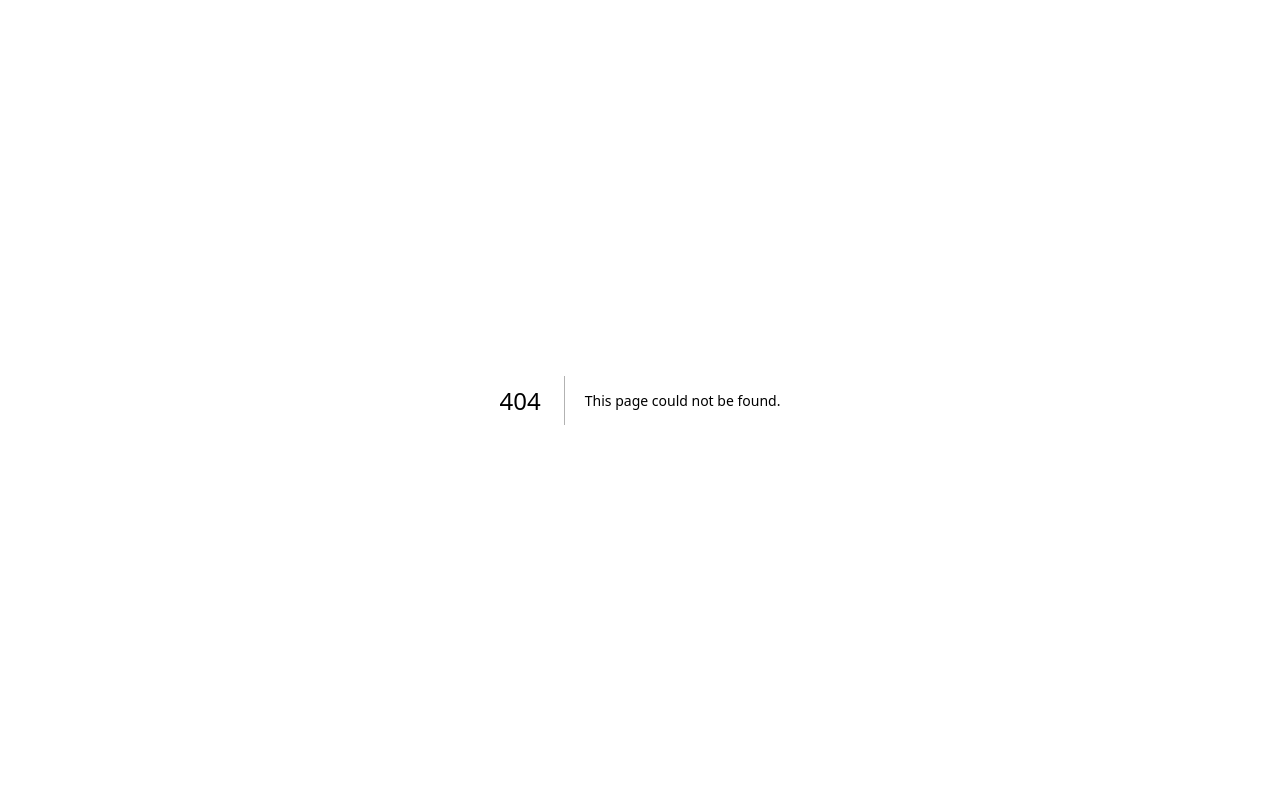
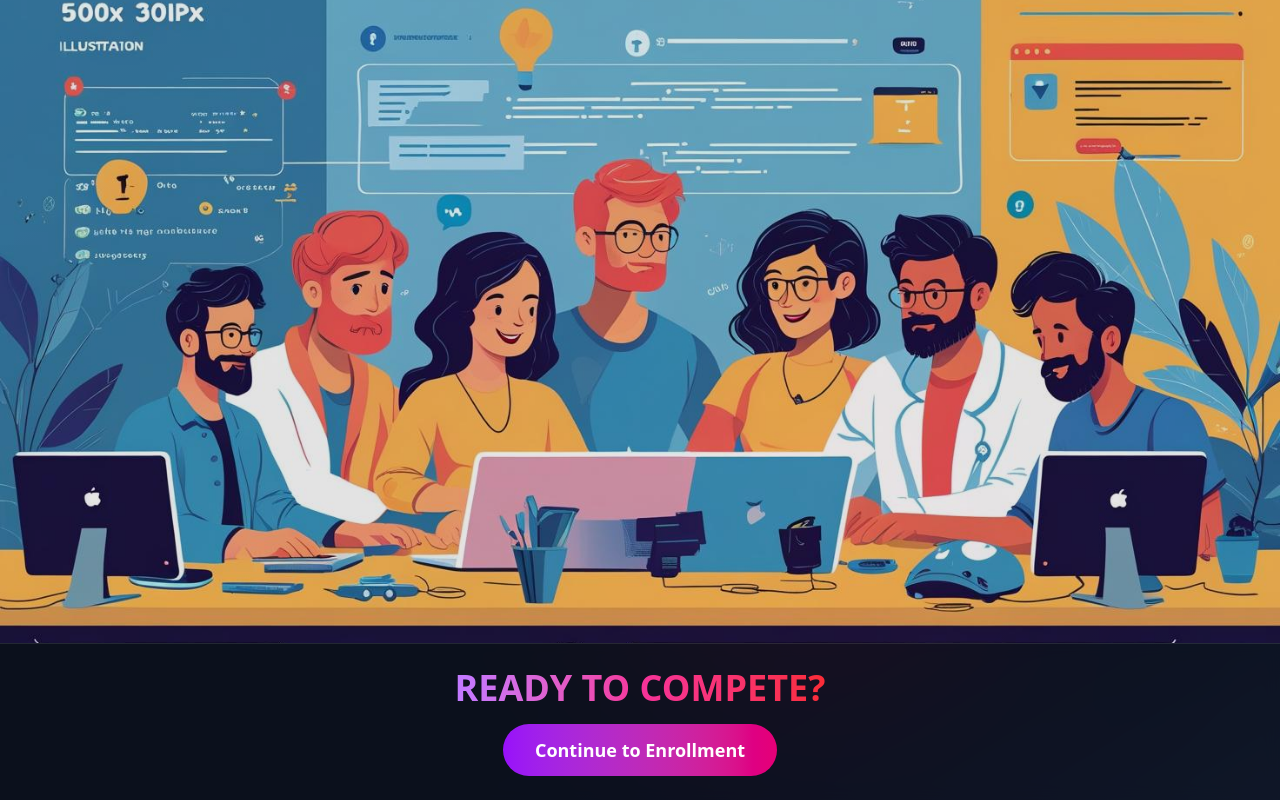
Before and after one commit to navokta/Bytewar-v2, a Next.js app: page /BannerPage in a window 1280 px wide. Before the commit this address had no page. Built offline with nearby package versions, Linux system fonts and the light colour scheme.

Commit message:
Terms and condition page modify | Banner page integrate

```diff
--- /dev/null
+++ b/app/BannerPage/page.js
@@ -0,0 +1,77 @@
+"use client";
+import Head from 'next/head';
+import Link from 'next/link';
+import Image from 'next/image';
+
+export default function BannerPage() {
+  return (
+    <div className="min-h-screen bg-gradient-to-br from-gray-900 via-black to-gray-900 overflow-hidden relative">
+      <Head>
+        <title>ByteWar - Get Started</title>
+        <meta name="description" content="Join ByteWar Hackathon" />
+      </Head>
+
+      {/* Animated Background Elements */}
+      <div className="absolute inset-0 z-0 overflow-hidden">
+        <div className="absolute top-20 left-1/4 w-80 h-80 bg-purple-600 rounded-full mix-blend-soft-light filter blur-[100px] opacity-20 animate-blob"></div>
+        <div className="absolute bottom-20 right-1/4 w-96 h-96 bg-pink-600 rounded-full mix-blend-soft-light filter blur-[120px] opacity-20 animate-blob animation-delay-4000"></div>
+        <div className="absolute top-1/2 left-1/2 w-64 h-64 bg-red-600 rounded-full mix-blend-soft-light filter blur-[90px] opacity-15 animate-blob animation-delay-2000"></div>
+      </div>
+
+      {/* Main Content - 100vh container */}
+      <div className="relative z-10 h-screen flex flex-col">
+        {/* Banner Image Only - Takes most of the space */}
+        <div className="flex-grow relative">
+          <Image
+            src="/photo1.jpg" // Replace with your image path
+            alt="ByteWar Hackathon"
+            layout="fill"
+            objectFit="cover"
+            className="opacity-90"
+            priority
+          />
+        </div>
+
+        {/* Text and Button Below Banner */}
+        <div className="bg-gray-900/70 backdrop-blur-sm p-6 text-center border-t border-white/10">
+          <h1 className="text-3xl md:text-4xl font-black mb-4">
+            <span className="bg-clip-text text-transparent bg-gradient-to-r from-purple-400 via-pink-500 to-red-500">
+              READY TO COMPETE?
+            </span>
+          </h1>
+          <Link href="/enroll">
+            <button className="px-8 py-3 bg-gradient-to-r from-purple-600 to-pink-600 rounded-full text-white font-bold text-lg transform transition-all duration-300 hover:scale-105 hover:shadow-xl hover:shadow-pink-500/30">
+              Continue to Enrollment
+            </button>
+          </Link>
+        </div>
+      </div>
+
+      <style jsx>{`
+        @keyframes blob {
+          0% {
+            transform: translate(0px, 0px) scale(1);
+          }
+          33% {
+            transform: translate(50px, -30px) scale(1.1);
+          }
+          66% {
+            transform: translate(-20px, 40px) scale(0.9);
+          }
+          100% {
+            transform: translate(0px, 0px) scale(1);
+          }
+        }
+        .animate-blob {
+          animation: blob 12s infinite;
+        }
+        .animation-delay-2000 {
+          animation-delay: 2s;
+        }
+        .animation-delay-4000 {
+          animation-delay: 4s;
+        }
+      `}</style>
+    </div>
+  );
+}
--- a/app/TermsAndCondition/page.js
+++ b/app/TermsAndCondition/page.js
@@ -2,6 +2,8 @@
 import Head from 'next/head';
 import { useState } from 'react';
 import Link from 'next/link';
+import Header from '@/components/Header';
+import Footer from '@/components/Footer';
 
 export default function TermsAndConditions() {
   const [activeSection, setActiveSection] = useState(null);
@@ -46,6 +48,9 @@ export default function TermsAndConditions() {
   };
 
   return (
+    <div>
+        <Header />
+
     <div className="min-h-screen bg-gradient-to-br from-gray-900 via-black to-gray-900 overflow-hidden">
       <Head>
         <title>ByteWar - Terms and Conditions</title>
@@ -65,21 +70,6 @@ export default function TermsAndConditions() {
       </div>
 
       <div className="relative z-10 min-h-screen flex flex-col">
-        {/* Floating Nav */}
-        <nav className="sticky top-0 z-20 bg-gray-900/80 backdrop-blur-md border-b border-white/10">
-          <div className="max-w-7xl mx-auto px-4 sm:px-6 lg:px-8">
-            <div className="flex justify-between h-16 items-center">
-              <Link href="/" className="text-white font-bold text-xl flex items-center">
-                <span className="bg-clip-text text-transparent bg-gradient-to-r from-purple-400 to-pink-500">ByteWar</span>
-              </Link>
-              <div className="flex space-x-4">
-                <Link href="/enroll" className="px-4 py-2 text-sm font-medium rounded-md text-white bg-gradient-to-r from-purple-600 to-pink-600 hover:shadow-lg hover:shadow-pink-500/30 transition-all">
-                  Accept Terms
-                </Link>
-              </div>
-            </div>
-          </div>
-        </nav>
 
         {/* Main Content */}
         <main className="flex-grow container mx-auto px-4 sm:px-6 lg:px-8 py-12">
@@ -157,15 +147,6 @@ export default function TermsAndConditions() {
             </div>
           </div>
         </main>
-
-        {/* Footer */}
-        <footer className="bg-gray-900/50 border-t border-white/10 py-8">
-          <div className="max-w-7xl mx-auto px-4 sm:px-6 lg:px-8 text-center">
-            <p className="text-gray-400 text-sm">
-              © {new Date().getFullYear()} ByteWar. All rights reserved.
-            </p>
-          </div>
-        </footer>
       </div>
 
       <style jsx>{`
@@ -231,5 +212,7 @@ export default function TermsAndConditions() {
         }
       `}</style>
     </div>
+    <Footer />
+    </div>
   );
 }
```
